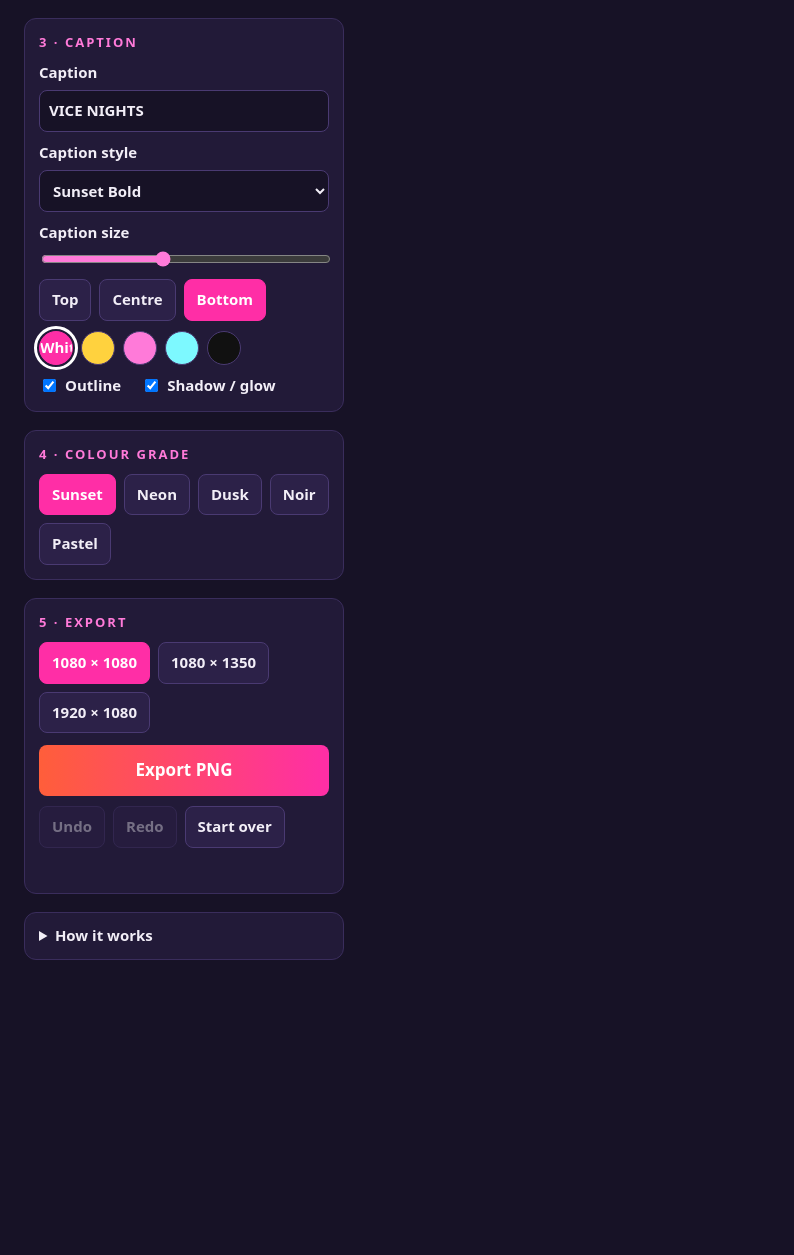
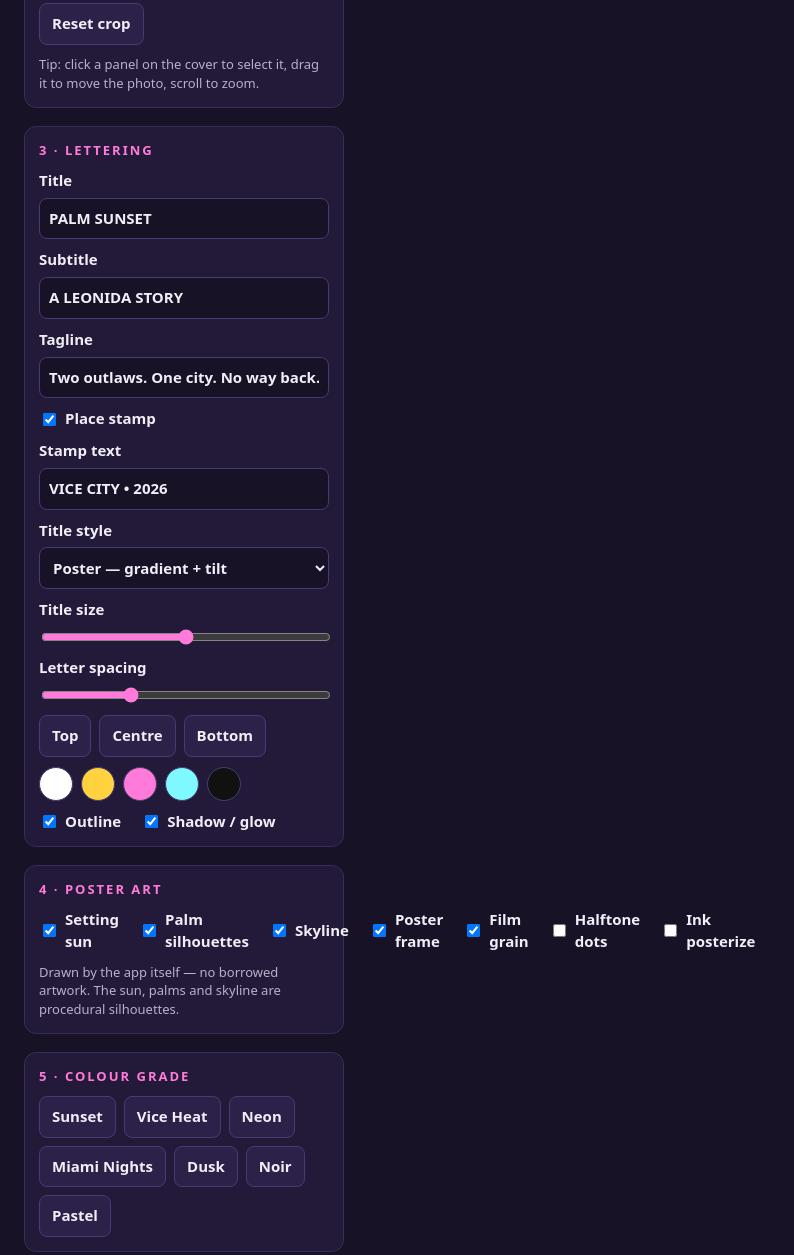
Before and after one commit to mattchen1029/gta6-cover-art, a plain HTML site: page app/index.html in a window 1280 px wide. Shown: the part 883-2138 px from the top of the page, without its empty margins (0-794 px from the left). Before the commit the page ends 1867 px from the top, so only its background shows below. Drawn offline with Linux system fonts and the light colour scheme.

Commit message:
Palm Sunset Studio v2: 9 layouts, poster lettering, procedural poster art

```diff
--- a/app/index.html
+++ b/app/index.html
@@ -3,14 +3,14 @@
 <head>
 <meta charset="utf-8">
 <meta name="viewport" content="width=device-width, initial-scale=1">
-<title>Neon Cover Studio — GTA 6-style cover art maker</title>
+<title>Palm Sunset Studio — GTA 6-style cover art maker</title>
 <link rel="stylesheet" href="./style.css">
 </head>
 <body>
 <main class="app">
   <aside class="controls" id="controls">
     <header>
-      <h1>Neon Cover Studio</h1>
+      <h1>Palm Sunset Studio</h1>
       <p class="tagline">Turn your photo into GTA 6-style cover art — offline, in your browser. Your photos never leave this machine.</p>
     </header>
 
@@ -22,6 +22,10 @@
         <button type="button" data-layout="trio">Three panels</button>
         <button type="button" data-layout="grid">Grid of four</button>
         <button type="button" data-layout="hero">Hero + strip</button>
+        <button type="button" data-layout="collage">Key-art collage</button>
+        <button type="button" data-layout="stack">Stacked strips</button>
+        <button type="button" data-layout="mosaic">Six-panel mosaic</button>
+        <button type="button" data-layout="banner">Banner + panel</button>
       </div>
     </section>
 
@@ -42,11 +46,18 @@
       <p class="hint">Tip: click a panel on the cover to select it, drag it to move the photo, scroll to zoom.</p>
     </section>
 
-    <section aria-label="Caption">
-      <h2>3 · Caption</h2>
-      <label>Caption <input id="captionText" type="text" maxlength="48" value="VICE NIGHTS"></label>
-      <label>Caption style
-        <select id="captionStyle">
+    <section aria-label="Lettering">
+      <h2>3 · Lettering</h2>
+      <label>Title <input id="titleText" type="text" maxlength="48" value="PALM SUNSET"></label>
+      <label>Subtitle <input id="subtitleText" type="text" maxlength="48" value="A LEONIDA STORY"></label>
+      <label>Tagline <input id="taglineText" type="text" maxlength="90" value="Two outlaws. One city. No way back."></label>
+      <div class="check-row">
+        <label><input id="stampToggle" type="checkbox" checked> Place stamp</label>
+      </div>
+      <label>Stamp text <input id="stampText" type="text" maxlength="32" value="VICE CITY • 2026"></label>
+      <label>Title style
+        <select id="titleStyle">
+          <option value="poster">Poster — gradient + tilt</option>
           <option value="sunset">Sunset Bold</option>
           <option value="neon">Neon Glow</option>
           <option value="noir">Noir</option>
@@ -54,13 +65,14 @@
           <option value="bubblegum">Bubblegum</option>
         </select>
       </label>
-      <label>Caption size <input id="captionSize" type="range" min="6" max="18" step="1" value="11"></label>
-      <div class="button-row" role="group" aria-label="Caption placement">
+      <label>Title size <input id="titleSize" type="range" min="6" max="20" step="1" value="13"></label>
+      <label>Letter spacing <input id="trackingRange" type="range" min="0" max="20" step="1" value="6"></label>
+      <div class="button-row" role="group" aria-label="Lettering placement">
         <button type="button" data-place="top">Top</button>
         <button type="button" data-place="center">Centre</button>
         <button type="button" data-place="bottom">Bottom</button>
       </div>
-      <div class="button-row" role="group" aria-label="Caption colour">
+      <div class="button-row" role="group" aria-label="Title colour">
         <button type="button" data-color="#ffffff" class="swatch" style="--sw:#ffffff" aria-label="White">White</button>
         <button type="button" data-color="#ffd23e" class="swatch" style="--sw:#ffd23e" aria-label="Gold">Gold</button>
         <button type="button" data-color="#ff7ad9" class="swatch" style="--sw:#ff7ad9" aria-label="Pink">Pink</button>
@@ -68,16 +80,32 @@
         <button type="button" data-color="#111111" class="swatch" style="--sw:#111111" aria-label="Black">Black</button>
       </div>
       <div class="check-row">
-        <label><input id="captionOutline" type="checkbox" checked> Outline</label>
-        <label><input id="captionShadow" type="checkbox" checked> Shadow / glow</label>
+        <label><input id="titleOutline" type="checkbox" checked> Outline</label>
+        <label><input id="titleShadow" type="checkbox" checked> Shadow / glow</label>
       </div>
     </section>
 
+    <section aria-label="Poster art">
+      <h2>4 · Poster art</h2>
+      <div class="check-row art-grid">
+        <label><input id="art-sun" type="checkbox" checked> Setting sun</label>
+        <label><input id="art-palms" type="checkbox" checked> Palm silhouettes</label>
+        <label><input id="art-skyline" type="checkbox" checked> Skyline</label>
+        <label><input id="art-frame" type="checkbox" checked> Poster frame</label>
+        <label><input id="art-grain" type="checkbox" checked> Film grain</label>
+        <label><input id="art-halftone" type="checkbox"> Halftone dots</label>
+        <label><input id="art-ink" type="checkbox"> Ink posterize</label>
+      </div>
+      <p class="hint">Drawn by the app itself — no borrowed artwork. The sun, palms and skyline are procedural silhouettes.</p>
+    </section>
+
     <section aria-label="Colour grade">
-      <h2>4 · Colour grade</h2>
+      <h2>5 · Colour grade</h2>
       <div class="button-row">
         <button type="button" data-grade="sunset">Sunset</button>
+        <button type="button" data-grade="vice">Vice Heat</button>
         <button type="button" data-grade="neon">Neon</button>
+        <button type="button" data-grade="miami">Miami Nights</button>
         <button type="button" data-grade="dusk">Dusk</button>
         <button type="button" data-grade="noir">Noir</button>
         <button type="button" data-grade="pastel">Pastel</button>
@@ -85,7 +113,7 @@
     </section>
 
     <section aria-label="Export">
-      <h2>5 · Export</h2>
+      <h2>6 · Export</h2>
       <div class="button-row" role="group" aria-label="Export size">
         <button type="button" data-size="1080x1080">1080 × 1080</button>
         <button type="button" data-size="1080x1350">1080 × 1350</button>
@@ -102,7 +130,7 @@
 
     <details id="help">
       <summary>How it works</summary>
-      <p>1. Pick a layout, then a photo for each panel — use the shipped samples or upload your own. 2. Drag a panel's photo to move it, scroll to zoom, or use the sliders. 3. Write your caption, pick a style, colour and grade. 4. Choose a post size and hit Export PNG. Your project is saved in this browser automatically, so a reload keeps your work.</p>
+      <p>1. Pick one of nine layouts, then a photo for each panel — use the six shipped samples or upload your own. 2. Drag a panel's photo to move it, scroll to zoom, or use the sliders. 3. Write the title, subtitle, tagline and place stamp, pick a lettering style and a colour grade, and switch the poster art (sun, palms, skyline, frame, grain) on or off. 4. Choose a post size and hit Export PNG. Your project is saved in this browser automatically, so a reload keeps your work.</p>
     </details>
   </aside>
 
```
